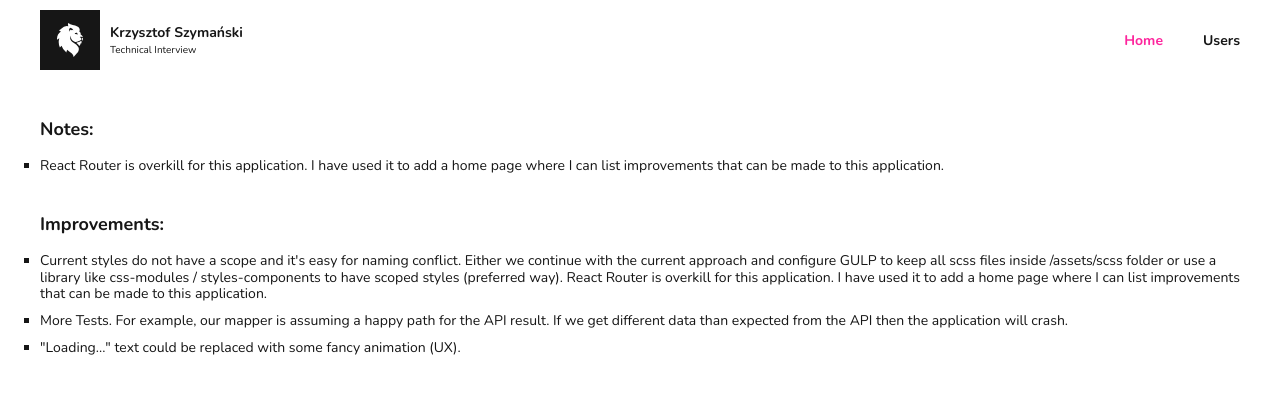
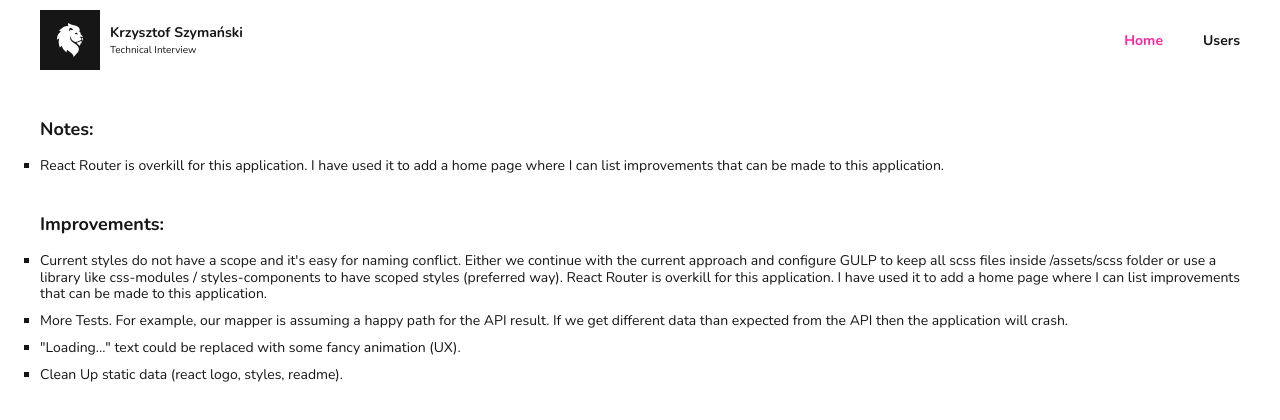
Before and after one commit to bravecode/code-interview, a React (Create React App) app: page / in a window 1280 px wide. Shown: the top 420 px of the page. Built offline with nearby package versions, Linux system fonts and the light colour scheme.

Commit message:
React Helmet Implementation

```diff
--- a/package.json
+++ b/package.json
@@ -47,6 +47,7 @@
   "devDependencies": {
     "@types/classnames": "^2.2.11",
     "@types/enzyme": "^3.10.8",
+    "@types/react-helmet": "^6.1.1",
     "@types/react-router-dom": "^5.1.7",
     "enzyme": "^3.11.0",
     "enzyme-adapter-react-16": "^1.15.6"
--- a/src/views/home/Home.tsx
+++ b/src/views/home/Home.tsx
@@ -1,9 +1,14 @@
 import React from 'react';
+import { Helmet } from 'react-helmet';
 import './Home.scss';
 
 const Home: React.FC = () => {
     return (
         <div className="page-home">
+
+            <Helmet>
+                <title>Interview | Home</title>
+            </Helmet>
 
             <section className="improvements">
                 <header className="improvements-header">
@@ -34,6 +39,9 @@ const Home: React.FC = () => {
                     <li className="improvements-list__item">
                         "Loading..." text could be replaced with some fancy animation (UX).
                     </li>
+                    <li className="improvements-list__item">
+                        Clean Up static data (react logo, styles, readme).
+                    </li>
                 </ul>
             </section>
         </div>
--- a/src/views/users/Users.tsx
+++ b/src/views/users/Users.tsx
@@ -1,4 +1,5 @@
 import React, { useState } from 'react';
+import { Helmet } from 'react-helmet';
 import { UsersTable } from './components/UsersTable';
 import { User } from './types/User.interface';
 import './Users.scss';
@@ -29,6 +30,10 @@ const Users: React.FC<UsersProps> = ({
     return (
         <div className="page-users">
 
+            <Helmet>
+                <title>Interview | Users</title>
+            </Helmet>
+
             <UsersTable data={users} />
 
         </div>
```
Also changed, not shown: src/logo.svg (deleted), 1 other file (tests, documents, lock files or other folders).
